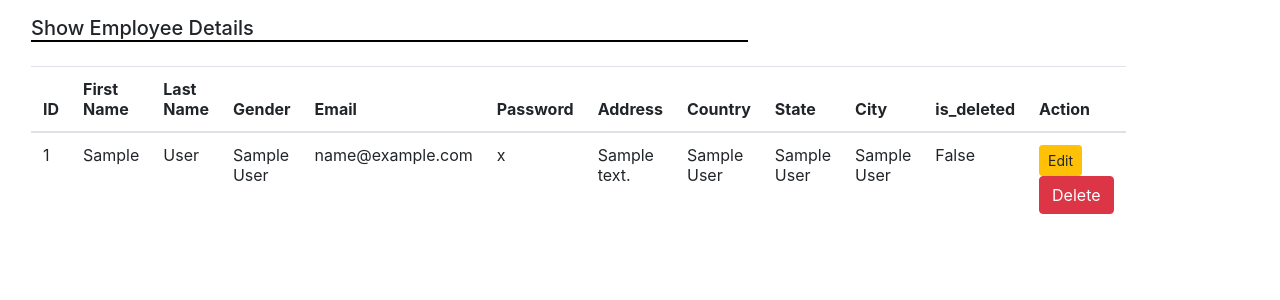
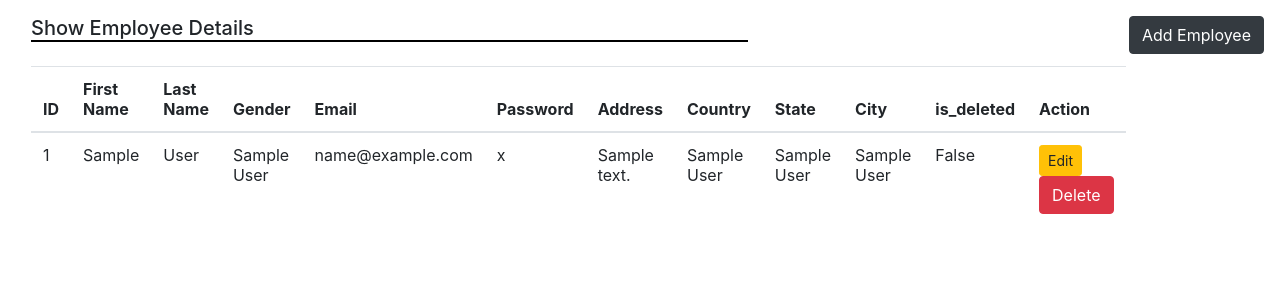
Before and after one commit to Abshar12/EmployeeManagementSystem, a Django app: page /show in a window 1280 px wide. Shown: the part 56-356 px from the top of the page. Run offline with Django 4.2, Linux system fonts and the light colour scheme; tables that the repository leaves empty hold one stand-in row (values such as "Sample post").

Commit message:
added button on show page

```diff
--- a/employee/templates/add_employee.html
+++ b/employee/templates/add_employee.html
@@ -1,6 +1,7 @@
 {% include 'header.html' %}
 
 <body>
+    <div class="form-float">
         <div class="container">
             {% if messages %}
 
@@ -26,6 +27,8 @@
                     <input type="submit" class="btn btn-primary m-5" value="Save">
                 </form>
             </div>
+        </div>
+    </body>
 
         <!-- <div class="col-md-7 m-3" >
             <h5 style="border-bottom:2px solid black ">Show Employee Details</h5>
@@ -113,7 +116,6 @@
         });
       });
 </script> -->
-</body>
 
 <!-- <div class="card shadow m-5">
     <div class="card-body">
--- a/employee/templates/show.html
+++ b/employee/templates/show.html
@@ -1,5 +1,8 @@
 {% include 'header.html' %}
 <body>
+
+<a href="{% url 'addEmployee' %}" ><button class="btn btn-dark m-3" style ="float: right;">Add Employee</button></a>
+
     <div class="col-md-7 m-3" >
         <h5 style="border-bottom:2px solid black ">Show Employee Details</h5>
         <table class="table table-hover">
```
Lines whose indentation alone changed are shown as unchanged.
